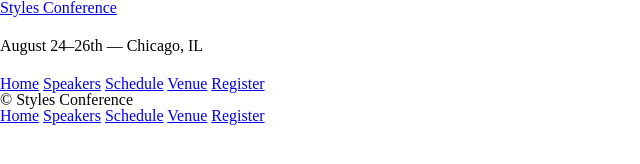
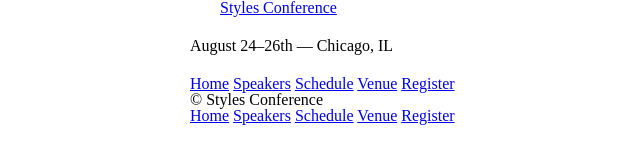
Before and after one commit to zaras-dreamweb/style.repo, a plain HTML site: page register.html in a window 1280 px wide. Shown: the whole page, without its empty margins (0-640 px from the left). Drawn offline with Linux system fonts and the light colour scheme.

Commit message:
files changes
all files modified

```diff
--- a/register.html
+++ b/register.html
@@ -6,10 +6,12 @@
         <link rel="stylesheet" href="assets/stylesheets/main.css">
     </head>
     <body>
-        <header>
+        <header class="container">
+            <section class="container">
         <h1>
            <a href="index.html">Styles Conference</a>
         </h1>
+            </section>
         <h3>August 24&ndash;26th &mdash; Chicago, IL</h3>
 
         <nav>
@@ -21,7 +23,7 @@
           </nav>
 
         </header>
-        <footer>
+        <footer class="container">
             <small>&copy; Styles Conference</small>
 
             <nav>
```
Also changed, not shown: schedule.html (+4 -2 lines), speakers.html (+4 -2 lines), venue.html (+4 -2 lines).
